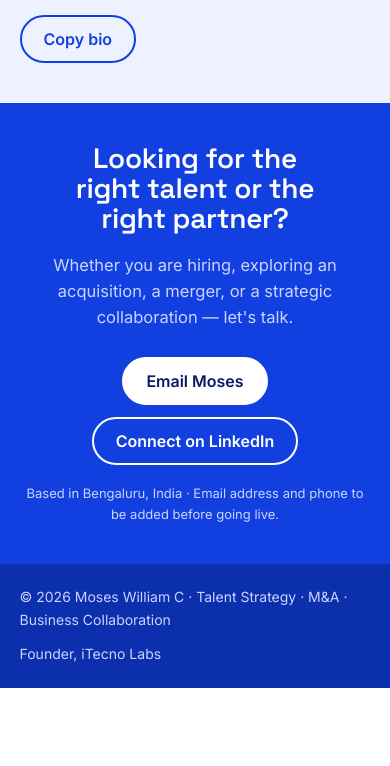
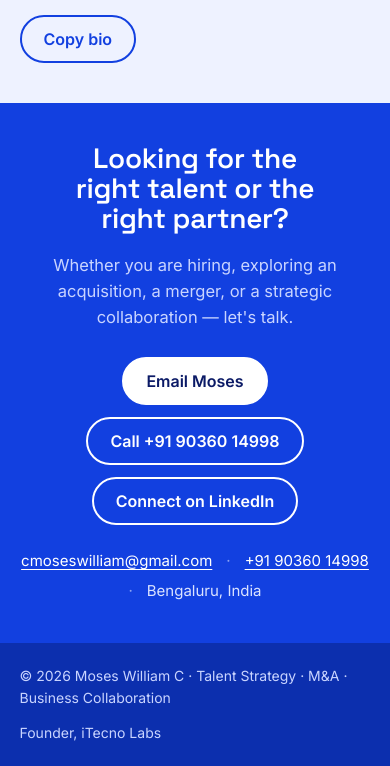
Before and after one commit to rishikalawatia-prog/moses-website, a plain HTML site: page index.html in a window 390 px wide. Shown: the part 7070-7836 px from the top of the page. Before the commit the page ends 7758 px from the top, so only its background shows below. Drawn offline with Linux system fonts and the light colour scheme.

Commit message:
Add Moses's email and phone to contact section
Co-Authored-By: Claude Opus 5.5 <noreply@anthropic.com>
Claude-Session: https://claude.ai/code/session_017BPH8UKaTSErRCAoQxTJLM

```diff
--- a/index.html
+++ b/index.html
@@ -159,7 +159,9 @@ blockquote{margin:0;padding:30px 30px 24px;background:var(--card);border:1px sol
 .contact h2{max-width:22ch;margin:0 auto}
 .contact p{color:#c9d4ff;margin:18px auto 0}
 .contact .cta{justify-content:center}
-.note{font-size:13px;color:#aab8f2;margin-top:22px}
+.contact .details{display:flex;flex-wrap:wrap;justify-content:center;gap:6px 14px;font-size:15px;color:#dbe3ff;margin-top:24px;max-width:none}
+.details a{color:#fff;text-decoration:underline;text-underline-offset:3px;white-space:nowrap}
+.details span{opacity:.6}
 footer{background:var(--cobalt-d);color:#c9d4ff;font-size:14px}
 footer .wrap{display:flex;justify-content:space-between;gap:12px;flex-wrap:wrap;padding:22px max(5vw,18px)}
 
@@ -292,10 +294,11 @@ footer .wrap{display:flex;justify-content:space-between;gap:12px;flex-wrap:wrap;
     <h2>Looking for the right talent or the right partner?</h2>
     <p>Whether you are hiring, exploring an acquisition, a merger, or a strategic collaboration — let's talk.</p>
     <div class="cta">
-      <a class="btn solid" href="#contact" id="mailBtn">Email Moses</a>
+      <a class="btn solid" href="mailto:cmoseswilliam@gmail.com" id="mailBtn">Email Moses</a>
+      <a class="btn" href="tel:+919036014998" id="telBtn">Call +91 90360 14998</a>
       <a class="btn" href="https://www.linkedin.com/in/moses-william-c-67237913/" id="liBtn" target="_blank" rel="noopener">Connect on LinkedIn</a>
     </div>
-    <p class="note">Based in Bengaluru, India · Email address and phone to be added before going live.</p>
+    <p class="details"><a href="mailto:cmoseswilliam@gmail.com">cmoseswilliam@gmail.com</a><span aria-hidden="true">·</span><a href="tel:+919036014998">+91 90360 14998</a><span aria-hidden="true">·</span>Bengaluru, India</p>
   </div>
 </section>
 
```
